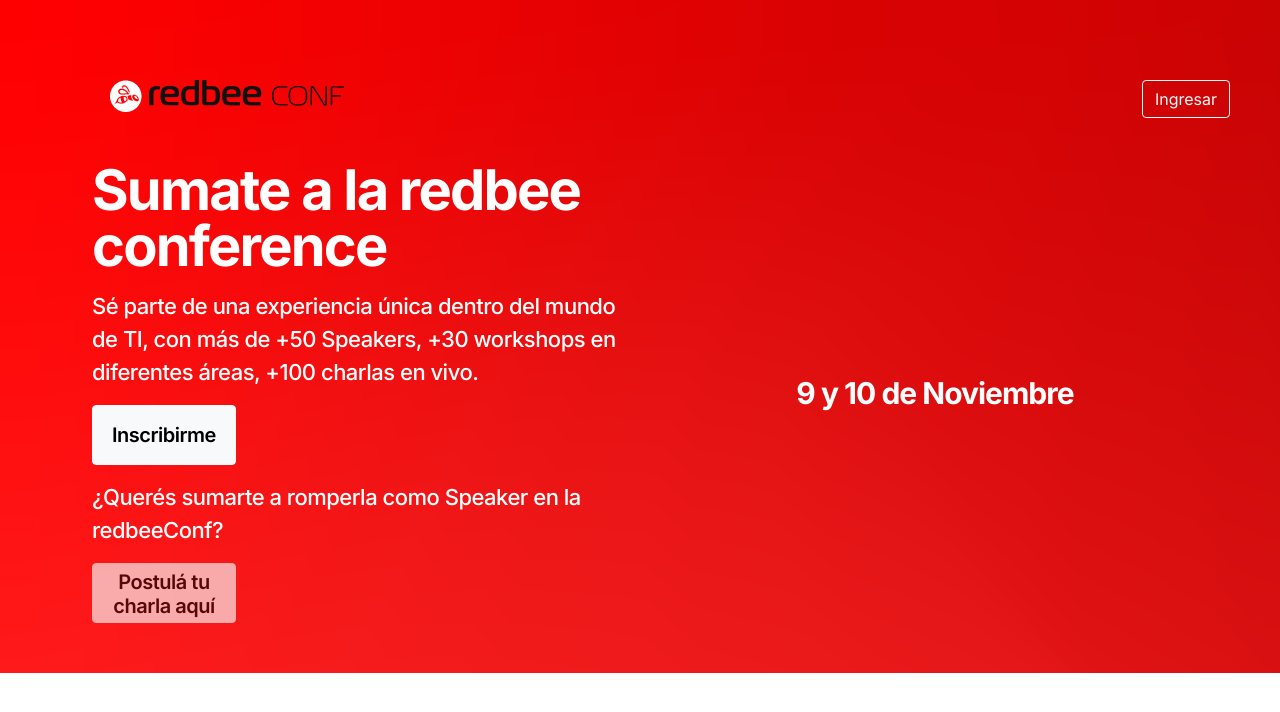
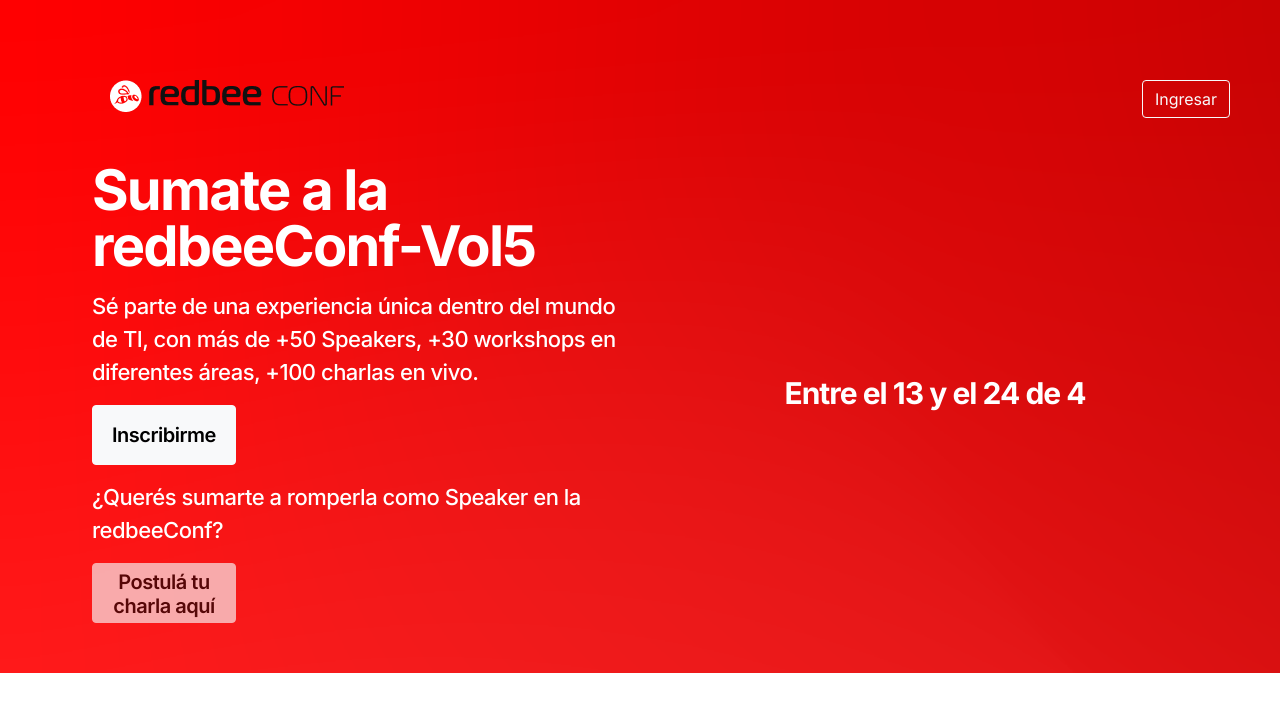
Before and after one commit to redbee-academy/redbee-conf, a React (Create React App) app in the folder web-app-conf/: page / in a window 1280 px wide. Shown: the top 712 px of the page. Built offline with nearby package versions, Linux system fonts and the light colour scheme.

Commit message:
feat: agregado conferenceProps

```diff
--- /dev/null
+++ b/web-app-conf/src/app/components/EndUser/Conference.tsx
@@ -0,0 +1,43 @@
+import { FunctionComponent } from "react";
+import { Button, Col, Container, Row } from "react-bootstrap";
+import UserLoginGoogleButton from "../LoginGoogle/UserLoginGoogleButton";
+import './style.css'
+import img from './isologo_rbconf.png'
+interface ConferenceProps{
+    name: string,
+    startDate: Date,
+    endDate: Date,
+    description?: string,
+}
+export const Conference: FunctionComponent<ConferenceProps> = ({name, startDate, endDate, description}) => (
+     <main>
+      <Container>
+        <Row>
+          <Col className="header">
+           <img src={img} alt="isologo redbeeConf" className="logo"/>
+           <Button variant="outline-light">Ingresar</Button>{''}
+          </Col>
+        </Row>
+        </Container>
+        <Container className="content">
+          <Row>
+            <Col className="left">
+              <h1>Sumate a la {name}</h1>
+              <div>
+                <p>{description}</p>
+
+                <Button id="button" variant="light">Inscribirme</Button>
+             </div>
+             <div>
+                <p>¿Querés sumarte a romperla como Speaker en la redbeeConf?</p>
+               <UserLoginGoogleButton/>
+              </div>
+            </Col>
+            <Col className="right">
+              <div id="fecha">Entre el {startDate.getDate()} y el {endDate.getDate()} de {endDate.getMonth()}</div>
+            </Col>
+          </Row>
+      </Container>
+
+    </main>
+)
--- a/web-app-conf/src/app/components/EndUser/EndUser.tsx
+++ b/web-app-conf/src/app/components/EndUser/EndUser.tsx
@@ -1,39 +1,11 @@
 import { FunctionComponent } from "react";
 import { App } from "../App";
 import './style.css'
-import img from './isologo_rbconf.png'
-import { Button, Col, Container, Row } from "react-bootstrap";
-import UserLoginGoogleButton from "../LoginGoogle/UserLoginGoogleButton";
+import { Conference } from "./Conference";
 
 const EndUserApp: FunctionComponent = () => {
   return <App>
-    <main>
-      <Container>
-        <Row>
-          <Col className="header">
-           <img src={img} alt="isologo redbeeConf" className="logo"/>
-           <Button variant="outline-light">Ingresar</Button>{''}
-          </Col>
-        </Row>
-        </Container>
-        <Container className="content">
-          <Row>
-            <Col className="left">
-              <h1>Sumate a la redbee conference</h1>
-              <p>Sé parte de una experiencia única dentro del mundo de TI, con más de +50 Speakers, +30 workshops en diferentes áreas, +100 charlas en vivo.</p>
-              <div>
-                <Button id="button" variant="light">Inscribirme</Button>
-              <p>¿Querés sumarte a romperla como Speaker en la redbeeConf?</p>
-               <div><UserLoginGoogleButton/></div>
-              </div>
-            </Col>
-            <Col className="right">
-              <div id="fecha">9 y 10 de Noviembre</div>
-            </Col>
-          </Row>
-      </Container>
-
-    </main>
+    <Conference name="redbeeConf-Vol5" startDate={new Date(2022, 4, 13, 17, 23, 42, 11)} endDate={new Date(2022, 4, 24, 17, 0, 0, 0)} description="Sé parte de una experiencia única dentro del mundo de TI, con más de +50 Speakers, +30 workshops en diferentes áreas, +100 charlas en vivo."></Conference>
     </App>
 }
 
```
